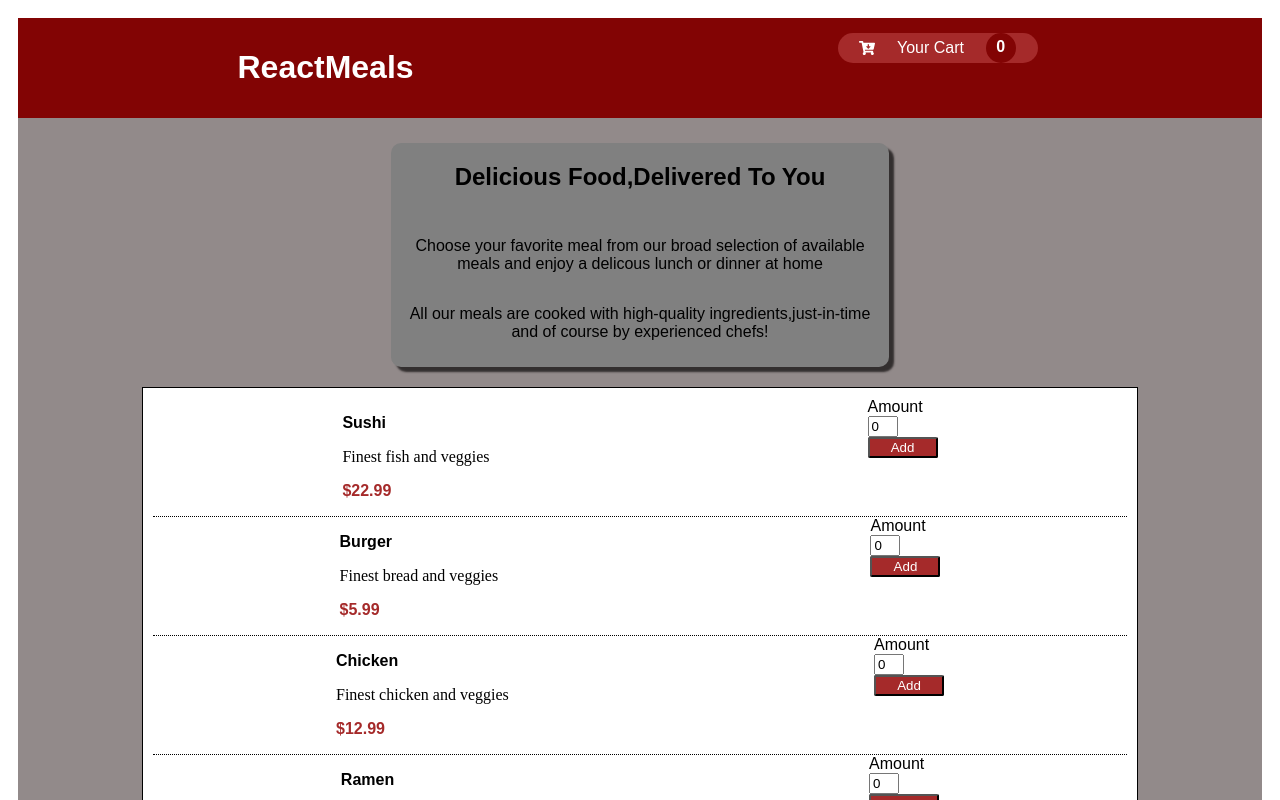
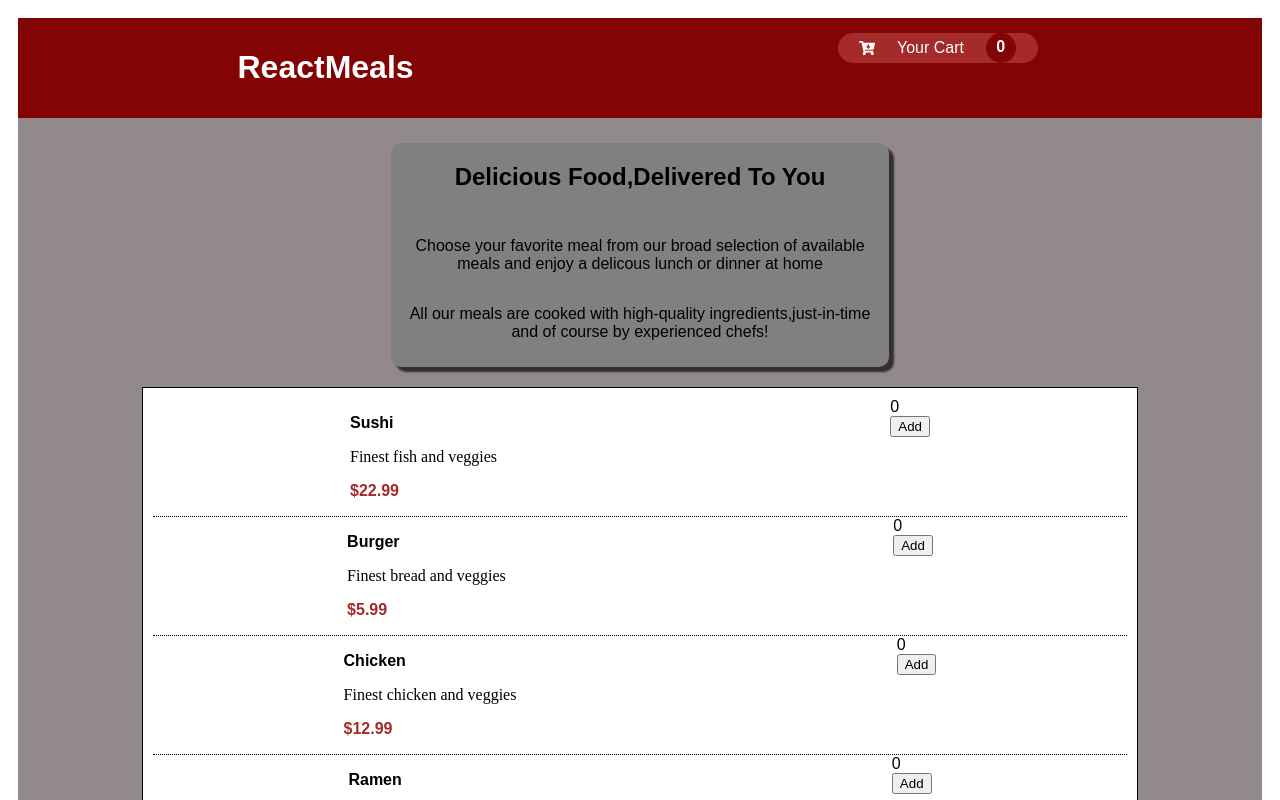
Before and after one commit to SuchiBankoti/restaurant-websit, a React (Create React App) app: page / in a window 1280 px wide. Shown: the top 800 px of the page. Built offline with nearby package versions, Linux system fonts and the light colour scheme.

Commit message:
useReducer hook for adding units

```diff
--- a/src/Components/Form.css
+++ b/src/Components/Form.css
@@ -1,23 +1,7 @@
 * {
   box-sizing: border-box;
 }
-.form {
+.quantity {
   display: flex;
   flex-direction: column;
 }
-.add-btn,
-.sub-btn {
-  background-color: brown;
-  width: 70px;
-  border-radius: 2px;
-  color: white;
-}
-.btns {
-  display: flex;
-}
-input {
-  width: 30px;
-}
-label {
-  display: flex;
-}
--- a/src/Components/Form.js
+++ b/src/Components/Form.js
@@ -1,23 +1,28 @@
-import React, { useContext, useState } from "react";
+import React, { useContext, useReducer, useRef } from "react";
 import { dataContext } from "../Context";
 import "./Form.css";
 export default function Form(props) {
   const { manageCart } = useContext(dataContext);
   const { item } = props;
-  const [quant, setQuant] = useState(item.unit);
-
-  function handleQuant(event) {
-    setQuant(event.target.value);
-  }
+  const reducer = (quant, action) => {
+    switch (action) {
+      case "+":
+        return quant + 1;
+      case "-":
+        return quant > 0 ? quant - 1 : 0;
+      case "Add":
+        return quant + 1;
+      case "Change":
+        return;
+      default:
+        console.log("Unexpected action");
+    }
+  };
+  const [quant, dispatch] = useReducer(reducer, item.unit);
 
   return (
-    <div className="form">
-      <form>
-        <div>Amount</div>
-        <label>
-          <input type="text" value={quant} onChange={handleQuant}></input>
-        </label>
-      </form>
+    <div className="quantity">
+      <div>{quant}</div>
       <button className="add-btn" onClick={() => manageCart(item, quant)}>
         Add
       </button>
```
